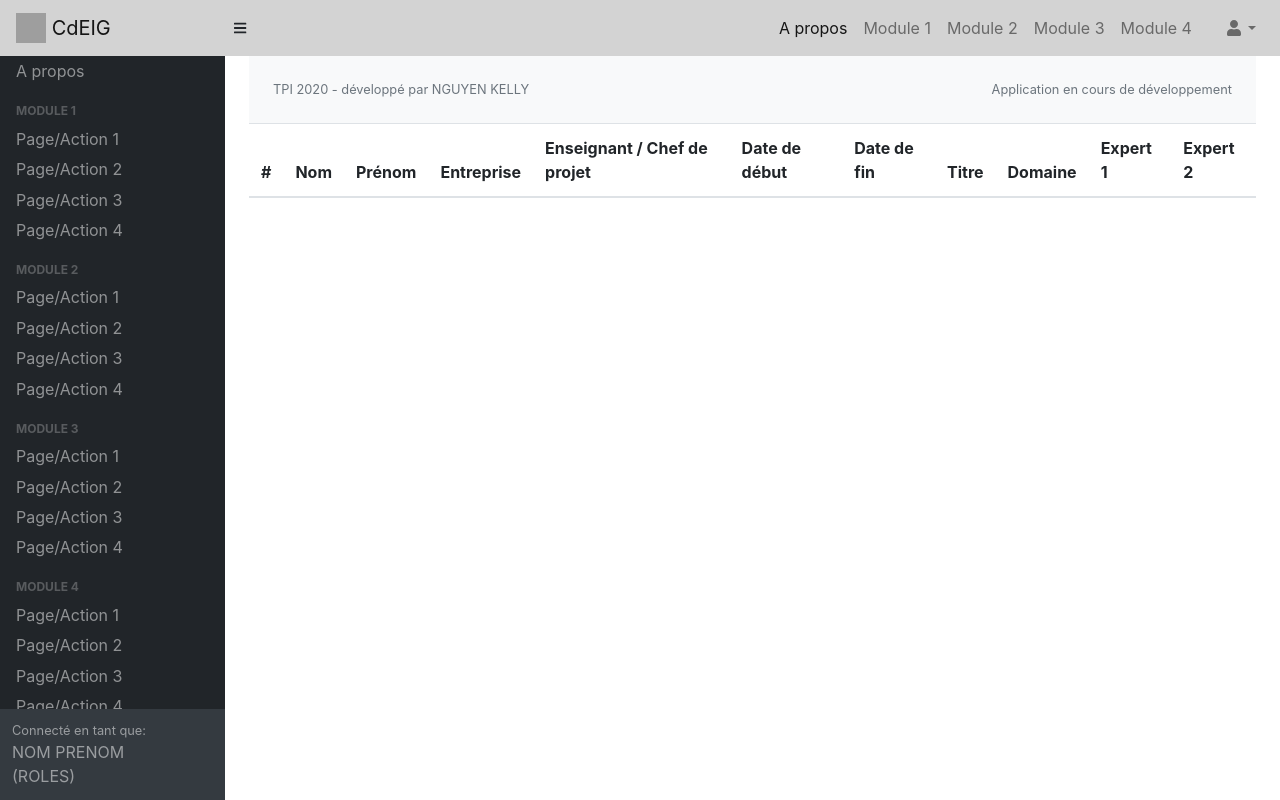
After one commit to bluetsuki/TPI_2020_NK, a PHP site: template view/tabTPI.php in a window 1280 px wide. The commit adds this page. Run offline with PHP 8.4, Linux system fonts and the light colour scheme; the template is opened without the code that fills it, so the values that code supplies are empty; some libraries are stand-ins or nearby versions; grey boxes are pictures that could not be loaded.

Commit message:
add tab TPI

```diff
--- /dev/null
+++ b/controller/tabTPI.php
@@ -0,0 +1,3 @@
+<?php
+require_once 'model/crudTPIS.php';
+require_once 'view/tabTPI.php';
--- a/index.php
+++ b/index.php
@@ -11,6 +11,7 @@ $permission = [
     "Nobody"=>[
         "default" => "login",
         "home" => "home",
+        "tpi" => "tabTPI",
     ],
     "Administrator" => [
         "default" => "login",
--- a/model/connectDB.php
+++ b/model/connectDB.php
@@ -1,4 +1,5 @@
 <?php
+require_once 'constDB.php';
 function getConnexion()
 {
      static $db = null;
--- a/model/crudParams.php
+++ b/model/crudParams.php
@@ -1,6 +1,6 @@
 <?php
 /**
-*
+* update the value by the name given
 * @param string name of the param
 * @param string value of the param
 */
--- /dev/null
+++ b/view/tabTPI.php
@@ -0,0 +1,154 @@
+<!DOCTYPE html>
+<html lang="fr">
+
+<head>
+    <meta charset="utf-8" />
+    <meta http-equiv="X-UA-Compatible" content="IE=edge" />
+    <meta name="viewport" content="width=device-width, initial-scale=1, shrink-to-fit=no" />
+    <meta name="description" content="" />
+    <meta name="author" content="" />
+    <title>Collège d'Experts Informatique de Genève</title>
+    <!-- Mise en page basée sur le template Start Bootstrap - Admin (https://startbootstrap.com/templates/sb-admin/) -->
+    <link href="css/styles.css" rel="stylesheet" />
+    <link href="https://cdn.datatables.net/1.10.20/css/dataTables.bootstrap4.min.css" rel="stylesheet" crossorigin="anonymous" />
+    <script src="https://cdnjs.cloudflare.com/ajax/libs/font-awesome/5.11.2/js/all.min.js" crossorigin="anonymous"></script>
+</head>
+
+<body class="sb-nav-fixed">
+    <nav class="sb-topnav navbar navbar-expand navbar-light" style="background-color:lightgray">
+        <a class="navbar-brand" href="#">
+            <img src="./img/LogoExpertsDev.svg" width="30" height="30" class="d-inline-block align-top" alt="" loading="lazy">
+            CdEIG
+        </a>
+
+        <button class="btn btn-link btn-sm order-1 order-lg-0" id="sidebarToggle" href="#"><i class="fas fa-bars"></i></button>
+        <!-- Navbar Search-->
+        <div class="d-none d-md-inline-block ml-auto mr-0 mr-md-3 my-2 my-md-0">
+            <ul class="navbar-nav mr-auto">
+                <!-- Menu principal quand l'utilisateur est identifié -->
+                <li class="nav-item active">
+                    <a class="nav-link" href="#">A propos <span class="sr-only">(current)</span></a>
+                </li>
+                <li class="nav-item">
+                    <a class="nav-link" href="#">Module 1</a>
+                </li>
+                <li class="nav-item">
+                    <a class="nav-link" href="#">Module 2</a>
+                </li>
+                <li class="nav-item">
+                    <a class="nav-link" href="#">Module 3</a>
+                </li>
+                <li class="nav-item">
+                    <a class="nav-link" href="#">Module 4</a>
+                </li>
+                <!-- fin du menu principal -->
+            </ul>
+
+        </div>
+        <!-- Navbar-->
+        <ul class="navbar-nav ml-auto ml-md-0">
+            <li class="nav-item dropdown">
+                <a class="nav-link dropdown-toggle" id="userDropdown" href="#" role="button" data-toggle="dropdown" aria-haspopup="true" aria-expanded="false"><i class="fas fa-user fa-fw"></i></a>
+                <div class="dropdown-menu dropdown-menu-right" aria-labelledby="userDropdown">
+                    <a class="dropdown-item" href="#">Paramètres</a>
+                    <div class="dropdown-divider"></div>
+                    <a class="dropdown-item" href="logout.php">Déconnexion</a>
+                </div>
+            </li>
+        </ul>
+    </nav>
+    <div id="layoutSidenav">
+        <div id="layoutSidenav_nav">
+            <nav class="sb-sidenav accordion sb-sidenav-dark" id="sidenavAccordion">
+                <div class="sb-sidenav-menu">
+                    <div class="nav">
+                        <!-- Menu secondaire (qui reprend le menu principal...) -->
+                        <a class="nav-link" href="home.php">A propos</a>
+
+                        <div class="sb-sidenav-menu-heading">Module 1</div>
+                        <a class="nav-link" href="home.php">Page/Action 1</a>
+                        <a class="nav-link" href="home.php">Page/Action 2</a>
+                        <a class="nav-link" href="home.php">Page/Action 3</a>
+                        <a class="nav-link" href="home.php">Page/Action 4</a>
+                        <div class="sb-sidenav-menu-heading">Module 2</div>
+                        <a class="nav-link" href="home.php">Page/Action 1</a>
+                        <a class="nav-link" href="home.php">Page/Action 2</a>
+                        <a class="nav-link" href="home.php">Page/Action 3</a>
+                        <a class="nav-link" href="home.php">Page/Action 4</a>
+                        <div class="sb-sidenav-menu-heading">Module 3</div>
+                        <a class="nav-link" href="home.php">Page/Action 1</a>
+                        <a class="nav-link" href="home.php">Page/Action 2</a>
+                        <a class="nav-link" href="home.php">Page/Action 3</a>
+                        <a class="nav-link" href="home.php">Page/Action 4</a>
+                        <div class="sb-sidenav-menu-heading">Module 4</div>
+                        <a class="nav-link" href="home.php">Page/Action 1</a>
+                        <a class="nav-link" href="home.php">Page/Action 2</a>
+                        <a class="nav-link" href="home.php">Page/Action 3</a>
+                        <a class="nav-link" href="home.php">Page/Action 4</a>
+                        <!-- Fin du menu secondaire -->
+                    </div>
+                </div>
+                <div class="sb-sidenav-footer">
+                    <div class="small">Connecté en tant que:</div>
+                    NOM PRENOM <br>
+                    (ROLES)
+                </div>
+            </nav>
+        </div>
+        <div id="layoutSidenav_content">
+            <main>
+                <!-- Début du contenu de la page -->
+                <div class="container-fluid">
+                    <table class="table">
+                        <thead>
+                            <tr>
+                                <th scope="col">#</th>
+                                <th scope="col">Nom</th>
+                                <th scope="col">Prénom</th>
+                                <th scope="col">Entreprise</th>
+                                <th scope="col">Enseignant / Chef de projet</th>
+                                <th scope="col">Date de début</th>
+                                <th scope="col">Date de fin</th>
+                                <th scope="col">Titre</th>
+                                <th scope="col">Domaine</th>
+                                <th scope="col">Expert 1</th>
+                                <th scope="col">Expert 2</th>
+                            </tr>
+                        </thead>
+                        <tbody>
+                            <?php
+                            foreach (getTpi() as $key => $value) {
+                                echo '<tr><th scope="row">' . $key . '</th>';
+                                echo '<td>' . $value['Name'] . '</td>';
+                                echo '<td>' . $value['firstName'] . '</td>';
+                                echo '<td>' . $value['companyName'] . '</td>';
+                                echo '<td>' . $value['projectManager'] . '</td>';
+                                echo '<td>' . $value['sessionStart'] . '</td>';
+                                echo '<td>' . $value['sessionEnd'] . '</td>';
+                                echo '<td>' . $value['title'] . '</td>';
+                                echo '<td>' . $value['cfcDomain'] . '</td>';
+                                echo '<td>' . $value['expert1'] . '</td>';
+                                echo '<td>' . $value['expert2'] . '</td></tr>';
+                            }
+                            ?>
+                        </tbody>
+                    </div>
+                    <!-- fin du contenu de la page-->
+                </main>
+                <footer class="py-4 bg-light mt-auto">
+                    <div class="container-fluid">
+                        <div class="d-flex align-items-center justify-content-between small">
+                            <div class="text-muted">TPI 2020 - développé par NGUYEN KELLY</div>
+                            <div class="text-muted">Application en cours de développement</div>
+                        </div>
+                    </div>
+                </footer>
+            </div>
+        </div>
+        <script src="https://code.jquery.com/jquery-3.4.1.min.js" crossorigin="anonymous"></script>
+        <script src="https://stackpath.bootstrapcdn.com/bootstrap/4.3.1/js/bootstrap.bundle.min.js" crossorigin="anonymous"></script>
+        <script src="js/scripts.js"></script>
+        <script src="https://cdnjs.cloudflare.com/ajax/libs/Chart.js/2.8.0/Chart.min.js" crossorigin="anonymous"></script>
+    </body>
+
+    </html>
```
Also changed, not shown: model/crudTPIS.php (added, +25 -0 lines), model/crudWishes.php (+17 -103 lines).
